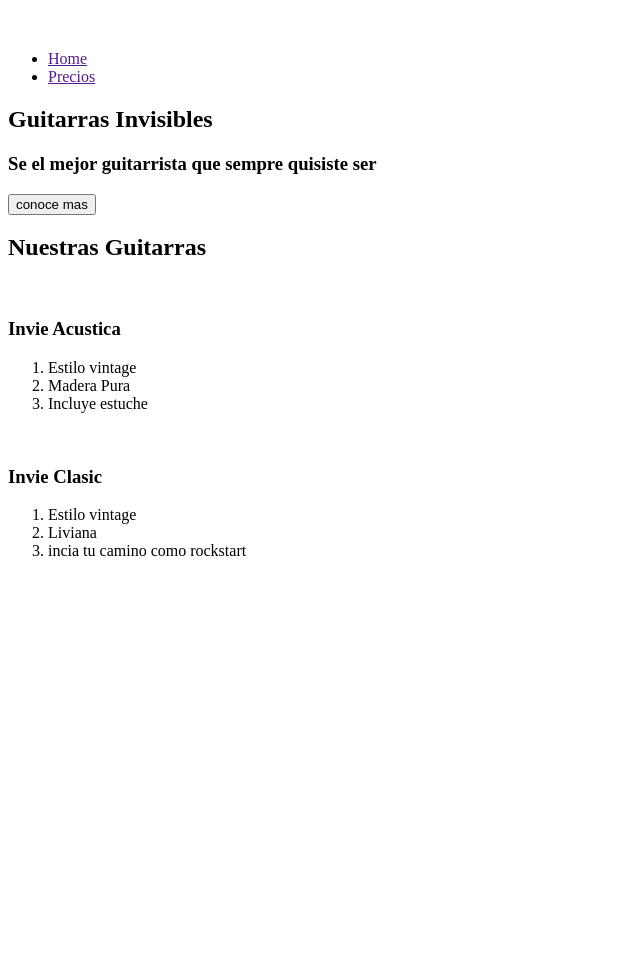
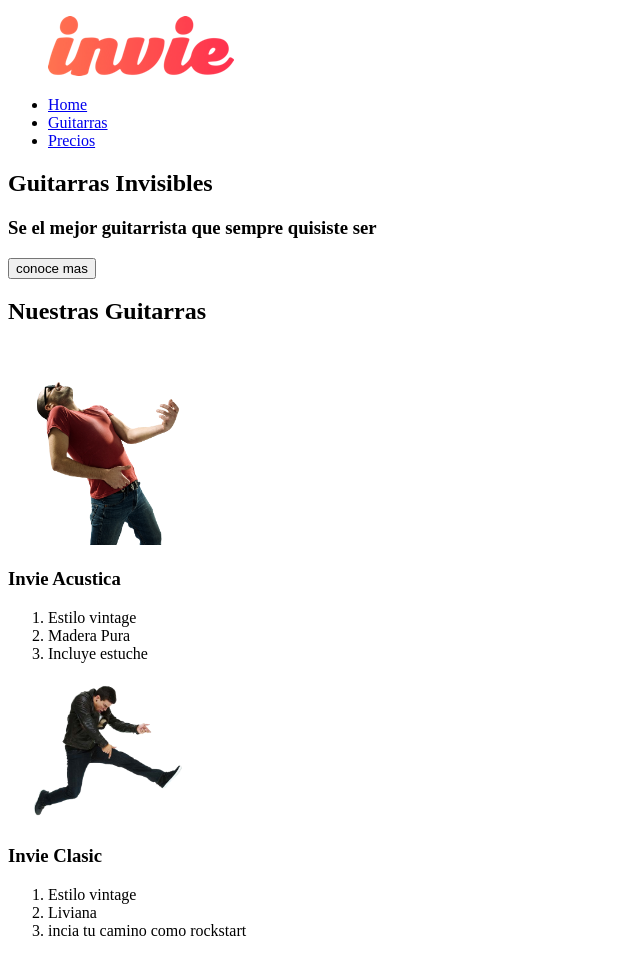
Before and after one commit to robertoparra0210/inviePlatzi, a plain HTML site: page index.html in a window 1280 px wide. Shown: the whole page, without its empty margins (0-640 px from the left). Before the commit the page ends 800 px from the top, so only its background shows below. Drawn offline with Linux system fonts and the light colour scheme.

Commit message:
Anadiendo imagenes y rutas

```diff
--- a/index.html
+++ b/index.html
@@ -5,38 +5,42 @@
 	<meta charset="utf-8">
 </head>
 <body>
-	<header> <!-- Header -->
+	<header id="header"> <!-- Header -->
 		<figure> <!-- logotipo -->
-			<img src="">
+			<img src="images/invie.png" width="186" height="60" alt="Invie logotipo">
 		</figure>
 		<nav><!-- menu -->
 			<ul>
 				<li>
-					<a href="">Home</a>
+					<a href="index.html" >Home</a>
 				</li>
 				<li>
-					<a href="">Precios</a>
+					<a href="#guitarras" >Guitarras</a>
+				</li>
+				<li>
+					<a href="precios.html">Precios</a>
 				</li>
 			</ul>
 		</nav>
 	</header>
-	<section><!-- portada  -->
+	<section id="portada"><!-- portada  -->
 		<h1>Guitarras Invisibles</h1> <!-- titulo -->
 		<h3>Se el mejor guitarrista que sempre quisiste ser</h3>	<!-- resumen -->
 		<button>conoce mas</button><!-- boton -->
 	</section>
-	<section> <!-- Guitarras-->
+	<section id="guitarras"> <!-- Guitarras-->
 		<h2>Nuestras Guitarras</h2><!-- Titulo -->
 		<article><!-- guitarra1 -->
-			<img src="">
+			<img src="images/invie-acustica.png"  width="200" alt="Guitarra invie Acustica">
 			<h3> Invie Acustica</h3>
 			 <ol>
 			 	<li> Estilo vintage</li>
 			 	<li> Madera Pura</li>
 			 	<li> Incluye estuche</li>
 			 </ol>
-		</article><!-- guitarra2 -->
-			<img src="">
+		</article>
+		<article><!-- guitarra2 -->
+			<img src="images/invie-classic.png"  width="200" alt="Guitarra invie-clasic">
 			<h3> Invie Clasic</h3>
 			 <ol>
 			 	<li> Estilo vintage</li>
```
